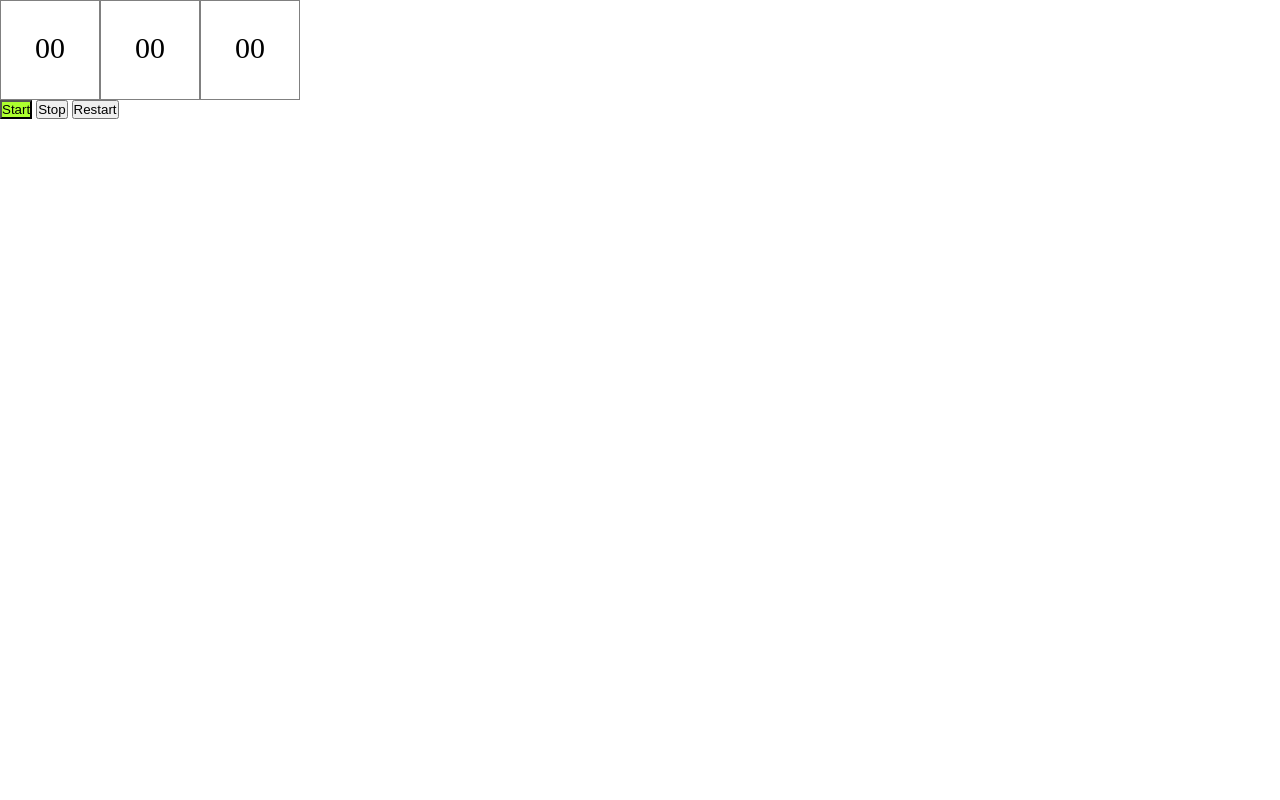
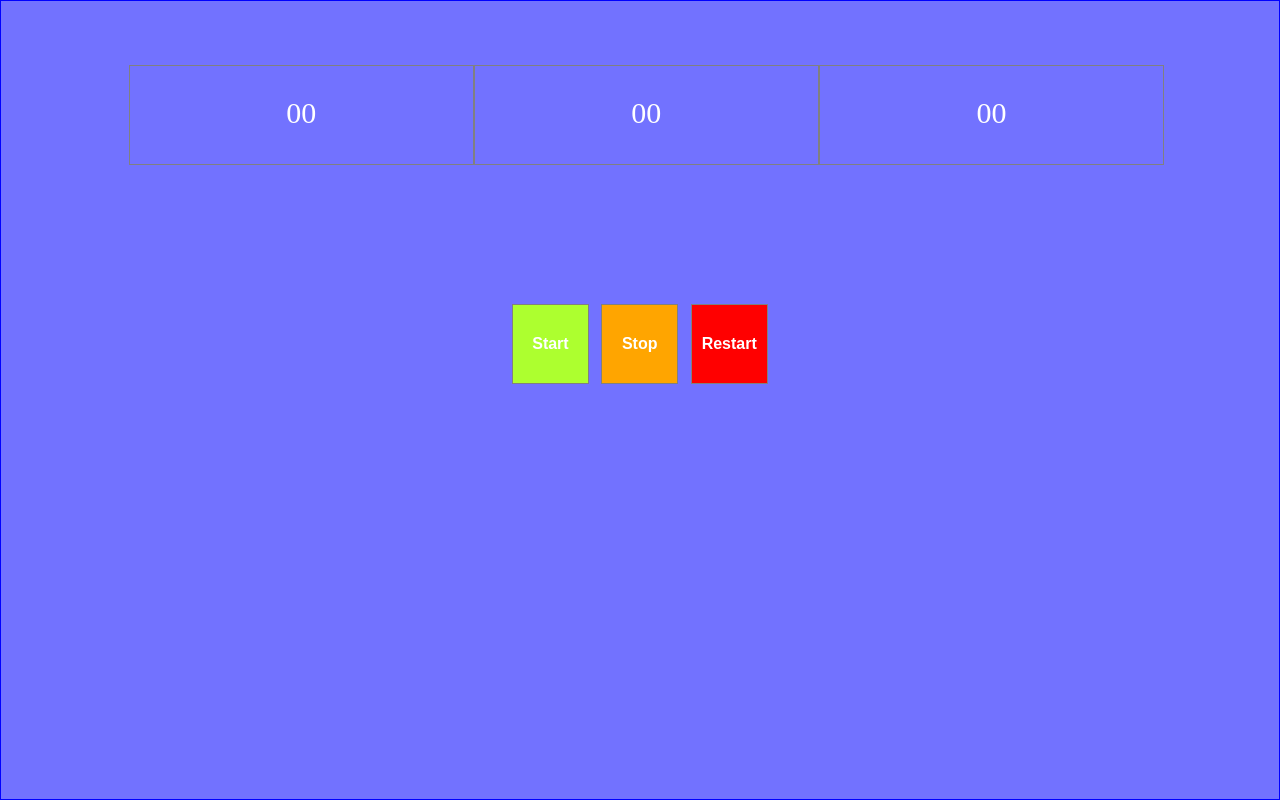
Before and after one commit to Shittuadedamola/Stop-Watch, a plain HTML site: page index.html in a window 1280 px wide. Drawn offline with Linux system fonts and the light colour scheme.

Commit message:
styling updated

```diff
--- a/index.html
+++ b/index.html
@@ -7,15 +7,19 @@
     <link rel="stylesheet" href="style.css">
 </head>
 <body>
-    <main>
+    <section>
+        <main id="bala">
             <div id="hours">00</div>
             <div id="minutes">00</div>
             <div id="seconds">00</div>
         </main>
 
+        <main id="bulu">
             <button id="butone" onclick="start()">Start</button>
             <button id="buttwo" onclick="pause()">Stop</button>
             <button id="butthree" onclick="restart()">Restart</button>
+        </main>
+    </section>
 
 
     <script>
@@ -42,6 +46,42 @@
             minutes.innerHTML = "00"
             seconds.innerHTML = "00"
         }
+
+        // if (seconds.innerHTML <= 1) {
+        //     seconds.innerHTML = ''+ seconds.innerHTML
+        // }
+
+        // if (seconds.innerHTML <= 2) {
+        //     seconds.innerHTML = ''+ seconds.innerHTML
+        // }
+
+        // if (seconds.innerHTML <= 3) {
+        //     seconds.innerHTML = ''+ seconds.innerHTML
+        // }
+
+        // if (seconds.innerHTML <= 4) {
+        //     seconds.innerHTML = ''+ seconds.innerHTML
+        // }
+
+        // if (seconds.innerHTML <= 5) {
+        //     seconds.innerHTML = ''+ seconds.innerHTML
+        // }
+
+        // if (seconds.innerHTML <= 6) {
+        //     seconds.innerHTML = ''+ seconds.innerHTML
+        // }
+
+        // if (seconds.innerHTML <= 7) {
+        //     seconds.innerHTML = ''+ seconds.innerHTML
+        // }
+
+        // if (seconds.innerHTML <= 8) {
+        //     seconds.innerHTML = ''+ seconds.innerHTML
+        // }
+
+        // if (seconds.innerHTML <= 9) {
+        //     seconds.innerHTML = '0'+ seconds.innerHTML
+        // }
     }
 
     function start(){
--- a/style.css
+++ b/style.css
@@ -4,41 +4,100 @@
     box-sizing: border-box;
 }
 
-main{
+body{
+    width: 100vw;
+    height: 100vh;
+    background: rgb(114, 114, 255);
+}
+
+#bala{
     display: flex;
+    width: 100%;
+    height: 30%;
+    padding-left: 10%;
+    padding-top: 5%;
 }
 
 #hours{
     height: 100px;
-    width: 100px;
+    width: 30%;
     border: 1px solid grey;
     font-size: 30px;
     text-align: center;
     padding-top: 30px;
+    color: white;
 }
 
 #minutes{
     height: 100px;
-    width: 100px;
+    width: 30%;
     border: 1px solid grey;
     font-size: 30px;
     text-align: center;
     padding-top: 30px;
+    color: white;
 }
 
 #seconds{
     height: 100px;
-    width: 100px;
+    width: 30%;
     border: 1px solid grey;
     font-size: 30px;
     text-align: center;
     padding-top: 30px;
+    color: white;
 }
 
 #butone{
     background: greenyellow;
+    color: white;
+    border: 1px solid grey;
+    padding: 10px;
+    width: 100px;
+    height: 80px;
+    margin-right: 5%;
+    font-weight: bold;
+    font-size: 100%;
 }
 
 #buttwo{
+    background: orange;
+    color: white;
+    border: 1px solid grey;
+    padding: 10px;
+    width: 100px;
+    height: 80px;
+    margin-right: 5%;
+    font-weight: bold;
+    font-size: 100%;
+}
 
+#butthree{
+    background: red;
+    color: white;
+    border: 1px solid grey;
+    padding: 10px;
+    width: 100px;
+    height: 80px;
+    font-weight: bold;
+    font-size: 100%;
 }
+
+section{
+    border: 1px solid blue;
+    width: 100%;
+    height: 100%;
+    margin: auto;
+    align-items: center;
+}
+
+#bulu{
+    display: flex;
+    width: 20%;
+    height: 30%;
+    /* padding-left: 37%; */
+    /* margin-left: 40.5%; */
+    padding-top: 5%;
+    margin: auto;
+    /* border: 1px solid blue; */
+}
```
Lines whose indentation alone changed are shown as unchanged.
